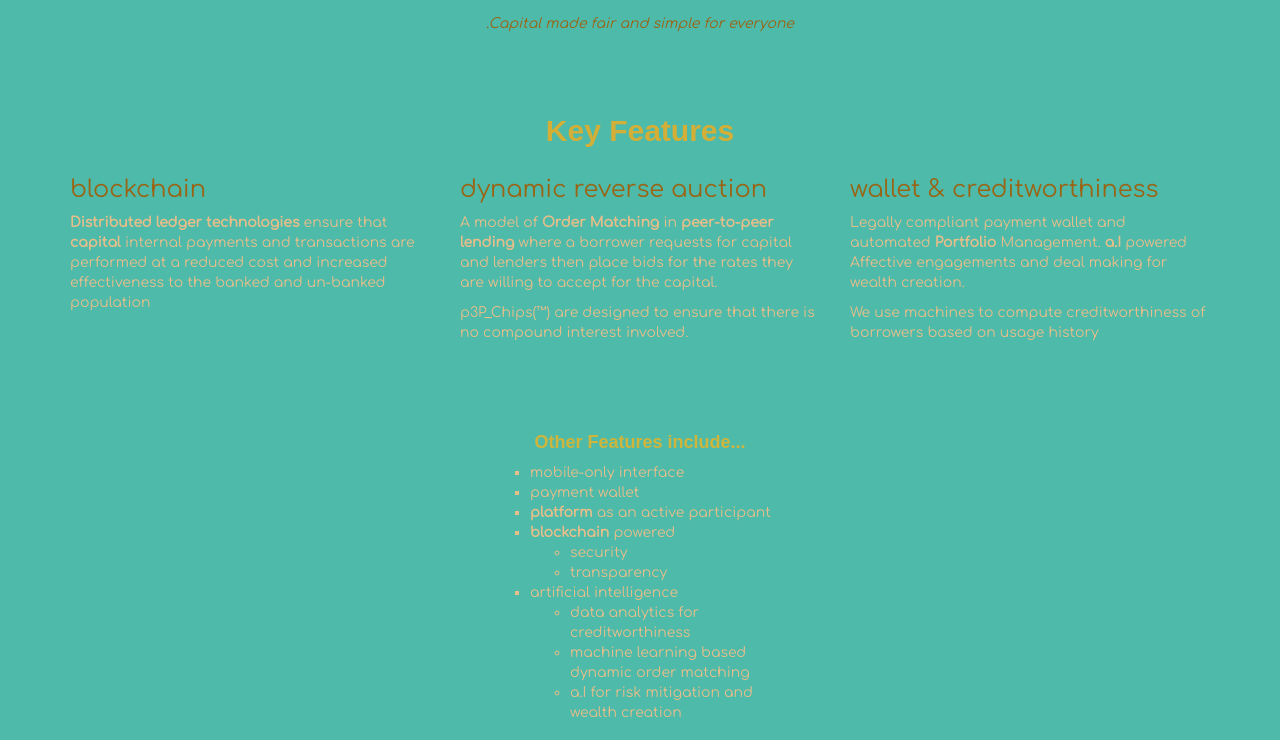
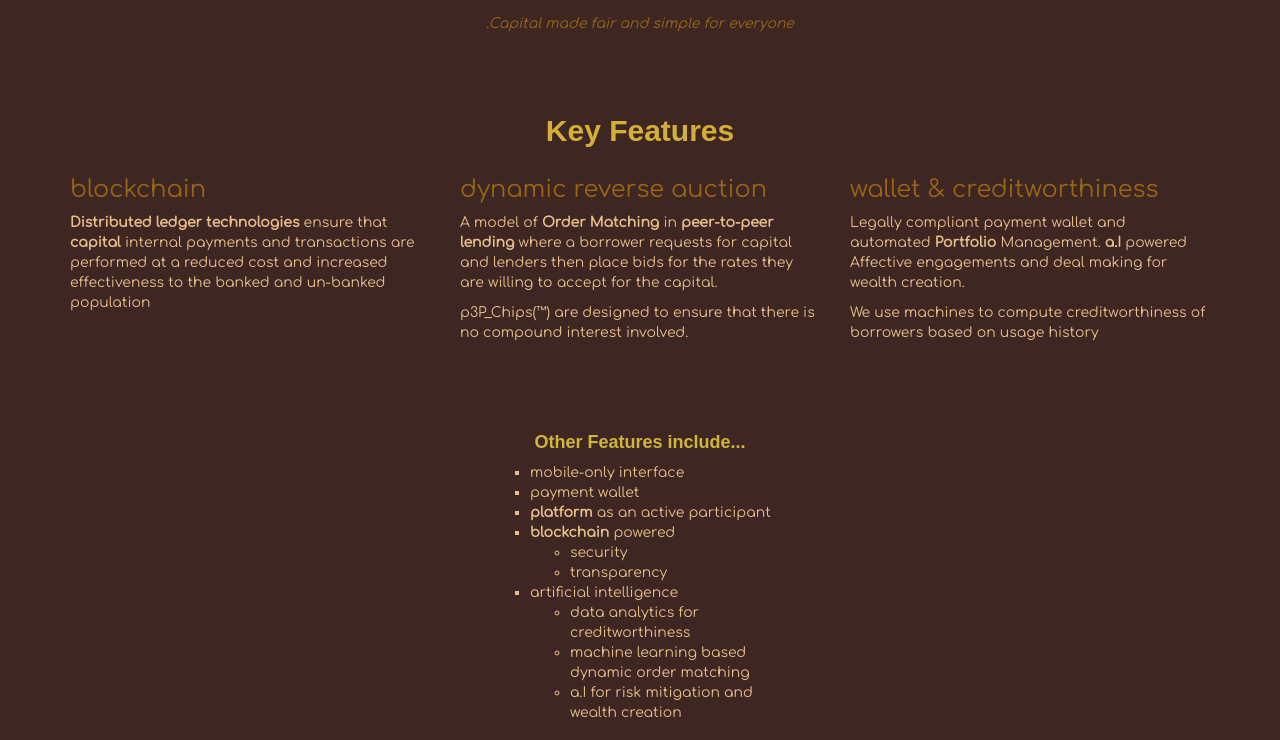
Before and after one commit to anoopPrasadNair/anoopPrasadNair.github.io, a plain HTML site: page index.html in a window 1280 px wide. Shown: the part 996-1736 px from the top of the page. Drawn offline with nearby package versions, Linux system fonts and the light colour scheme.

Commit message:
chocoloate

```diff
--- a/index.html
+++ b/index.html
@@ -83,7 +83,7 @@ Bangalore
 
   body{
    font-family: Comfortaa;
-   background-color: #4ebaaa;
+   background-color: #3E2723;
  }
 
  .col-md-4 p{
```
